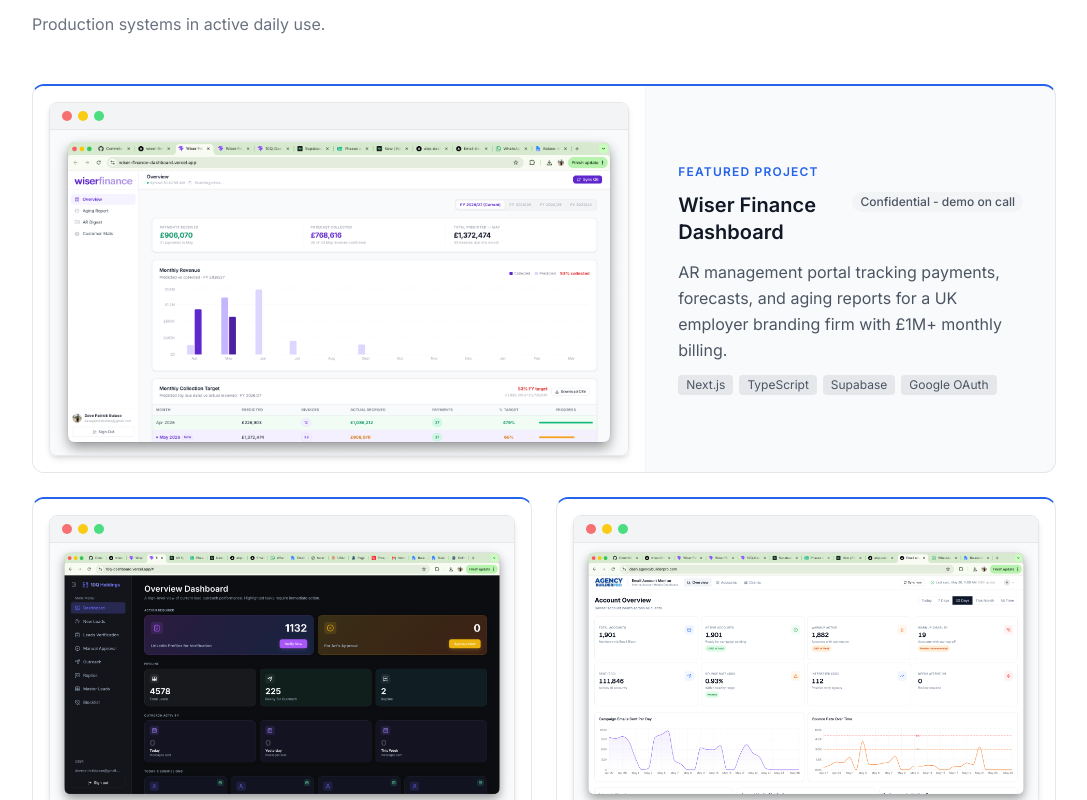
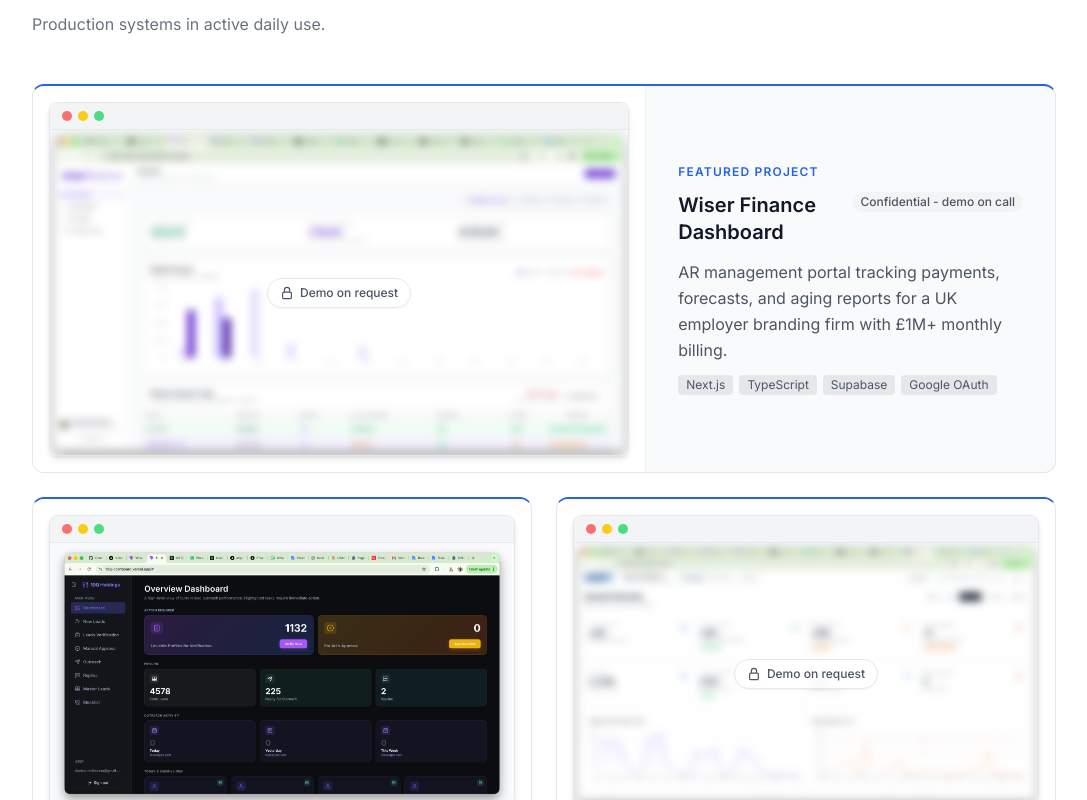
Before and after one commit to patrickpatrick27/portfolio, a Next.js app: page / in a window 1280 px wide. Shown: the part 840-1640 px from the top of the page, without its empty margins (96-1183 px from the left). Built offline with nearby package versions, Linux system fonts and the light colour scheme.

Commit message:
fix: blur confidential project screenshots, fix em dash in testimonial

```diff
--- a/components/BrowserMockup.tsx
+++ b/components/BrowserMockup.tsx
@@ -3,9 +3,10 @@
 type Props = {
   src: string;
   alt: string;
+  confidential?: boolean;
 };
 
-export default function BrowserMockup({ src, alt }: Props) {
+export default function BrowserMockup({ src, alt, confidential }: Props) {
   return (
     <div className="rounded-lg border border-gray-200 shadow-md overflow-hidden">
       <div className="bg-gray-100 px-3 py-2 flex items-center gap-1.5 border-b border-gray-200">
@@ -13,14 +14,24 @@
         <div className="w-2.5 h-2.5 rounded-full bg-yellow-400" />
         <div className="w-2.5 h-2.5 rounded-full bg-green-400" />
       </div>
-      <div className="relative aspect-video bg-gray-50">
+      <div className="relative aspect-video bg-gray-50 overflow-hidden">
         <Image
           src={src}
           alt={alt}
           fill
-          className="object-cover object-top"
+          className={`object-cover object-top transition-all ${confidential ? "scale-105 blur-sm" : ""}`}
           sizes="(max-width: 768px) 100vw, 50vw"
         />
+        {confidential && (
+          <div className="absolute inset-0 flex items-center justify-center">
+            <span className="flex items-center gap-1.5 px-3 py-1.5 bg-white/80 backdrop-blur-sm border border-gray-200 rounded-full text-xs font-medium text-gray-600 shadow-sm">
+              <svg className="w-3.5 h-3.5" fill="none" viewBox="0 0 24 24" stroke="currentColor" strokeWidth={2}>
+                <path strokeLinecap="round" strokeLinejoin="round" d="M16.5 10.5V6.75a4.5 4.5 0 10-9 0v3.75m-.75 11.25h10.5a2.25 2.25 0 002.25-2.25v-6.75a2.25 2.25 0 00-2.25-2.25H6.75a2.25 2.25 0 00-2.25 2.25v6.75a2.25 2.25 0 002.25 2.25z" />
+              </svg>
+              Demo on request
+            </span>
+          </div>
+        )}
       </div>
     </div>
   );
--- a/components/Projects.tsx
+++ b/components/Projects.tsx
@@ -171,7 +171,7 @@
                   {/* Screenshot */}
                   <div className={`bg-white p-4 border-b border-gray-100 ${featured ? "md:w-3/5 md:border-b-0 md:border-r" : ""}`}>
                     {project.mockup === "browser" ? (
-                      <BrowserMockup src={project.image} alt={project.name} />
+                      <BrowserMockup src={project.image} alt={project.name} confidential={project.status === "confidential"} />
                     ) : (
                       <div className="py-4 flex justify-center">
                         <PhoneMockup src={project.image} alt={project.name} />
--- a/components/Testimonials.tsx
+++ b/components/Testimonials.tsx
@@ -12,7 +12,7 @@
   },
   {
     quote:
-      "Messages get answered fast, tasks get picked up without chasing, and the quality of the work coming back reflects genuine care for getting it right. That combination of capability and adaptability is rare — it is what makes him genuinely useful on product development work rather than just task execution.",
+      "Messages get answered fast, tasks get picked up without chasing, and the quality of the work coming back reflects genuine care for getting it right. That combination of capability and adaptability is rare - it is what makes him genuinely useful on product development work rather than just task execution.",
     name: "Aravinth Ratnakumar",
     role: "CFO & Co-Founder",
     company: "Wiser",
```
